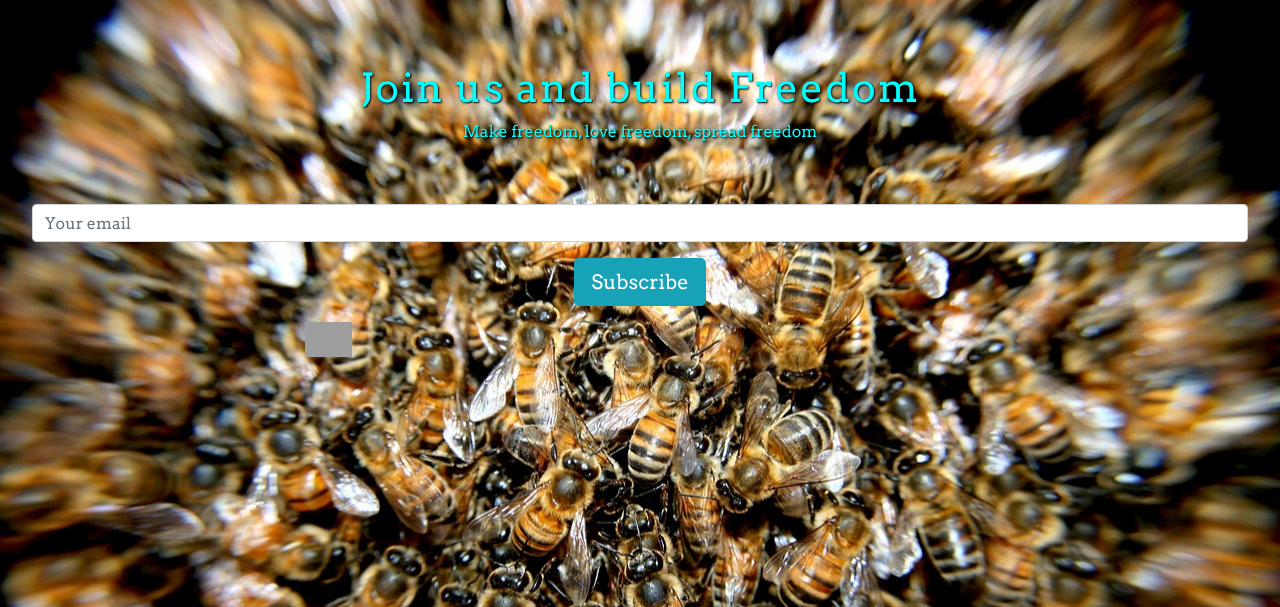
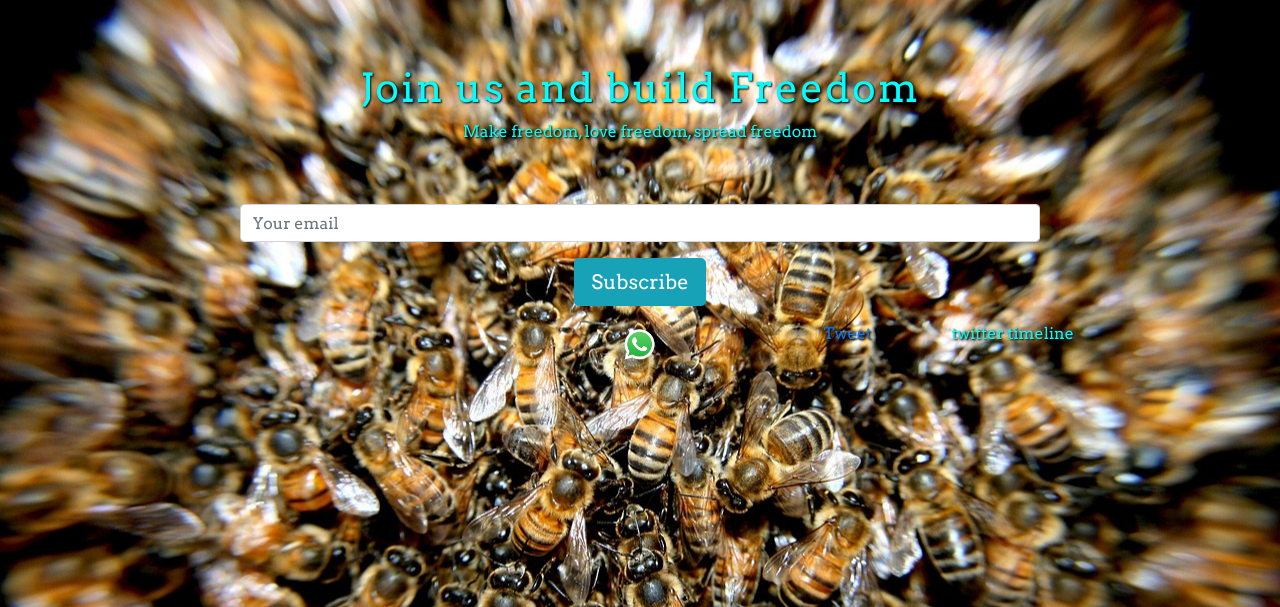
Before and after one commit to mbpfilho/13.SocialAPIs, a PHP site: page / in a window 1280 px wide. Shown: the top 607 px of the page. Run offline with PHP 8.4, Linux system fonts and the light colour scheme; some libraries are stand-ins or nearby versions; grey boxes are pictures that could not be loaded.

Commit message:
twitter button

```diff
--- a/index.php
+++ b/index.php
@@ -55,14 +55,14 @@
         </div>
 
         <form class="form-horizontal">
-            <div class="form-group">
-                <div class="col-xs-offset-2 col-xs-8">
+            <div class="form-group row justify-content-center">
+                <div class="col-8">
                     <input type="email" id="email" placeholder="Your email" class="form-control">
                 </div>
             </div>
 
-            <div class="form-group">
-                <div class="col-xs-offset-3 col-xs-6">
+            <div class="form-group row justify-content-center">
+                <div class="col-6">
                     <input type="submit" id="submit" value="Subscribe" class="btn btn-info btn-lg">
                 </div>
             </div>
@@ -70,19 +70,24 @@
 
         <div class="row">
             <!-- facebook button -->
-            <div class="col-sm-offset-3 col-sm-2">
+            <div class="offset-sm-3 col-sm-2">
                 <div class="fb-like" data-href="https://github.com/mbpfilho" data-width="" data-layout="button_count" data-action="like" data-size="small" data-share="true"></div>
             </div>
 
             <!-- whatsapp button -->
             <div class="col-sm-2">
                 <!-- create an image icon to open the WhatsApp onclick -->
-                <img src = "https://image.freepik.com/free-vector/whatsapp-icon-design_23-2147900927.jpg" height="35" size="35" onclick="openWhatsApp()">
-
+                <img src = "zap2.png" height="45" size="45" onclick="openWhatsApp()">
             </div>
 
             <!-- twitter button -->
-            <div class="col-sm-2"></div>
+            <div class="col-sm-2">
+            <!-- a href="https://twitter.com/intent/tweet?button_hashtag=LoveTwitter&ref_src=twsrc%5Etfw" class="twitter-hashtag-button" data-show-count="false">Tweet #LoveTwitter</a -->
+            <script async src="https://platform.twitter.com/widgets.js" charset="utf-8"></script>
+            <a class="twitter-share-button" href="https://twitter.com/intent/tweet?text=https://github.com/mbpfilho">Tweet</a>
+            </div>
+
+            twitter timeline
         </div>
 
         <!-- twitter timeline -->
```
Also changed, not shown: zap.png (added), zap2.png (added).
